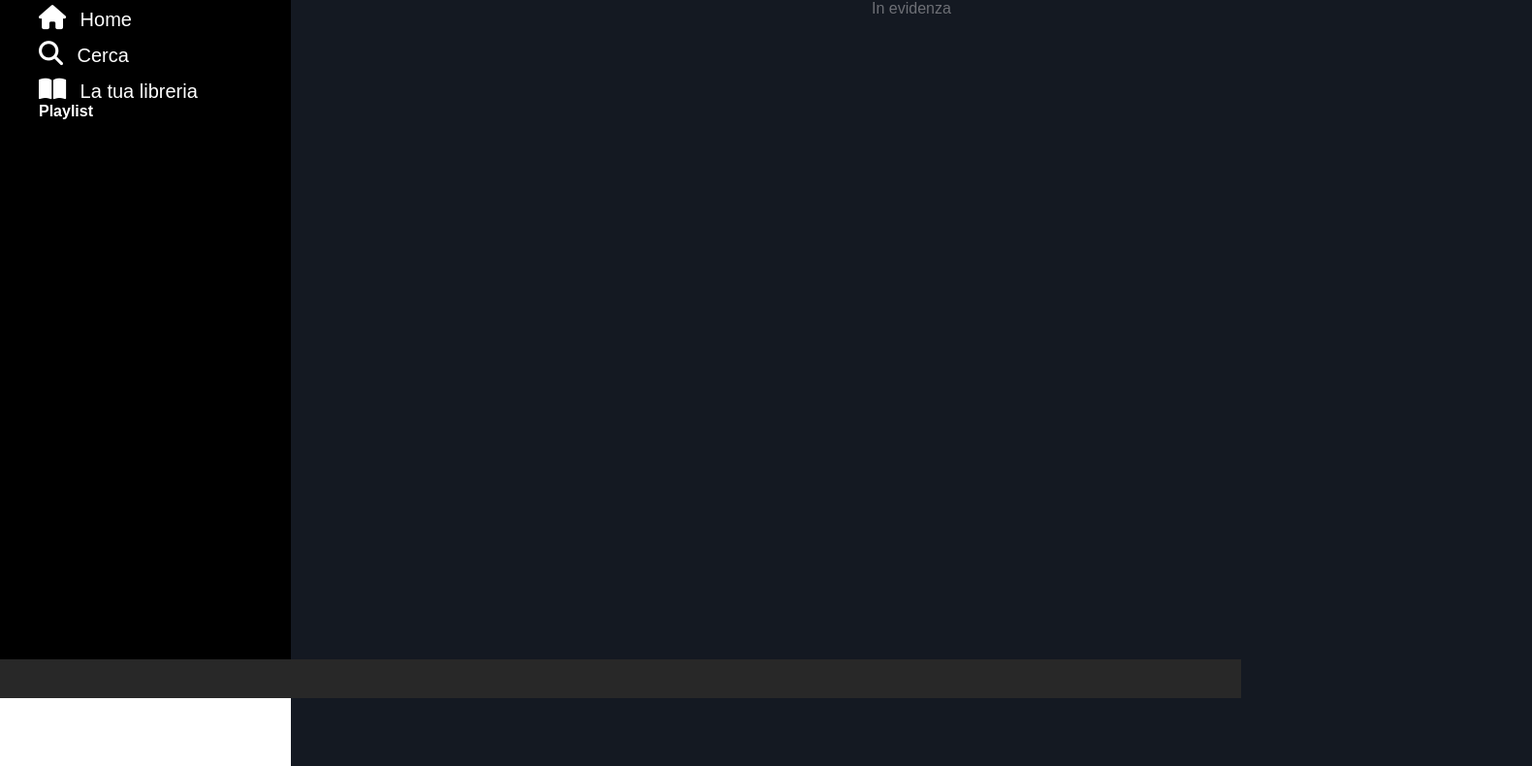
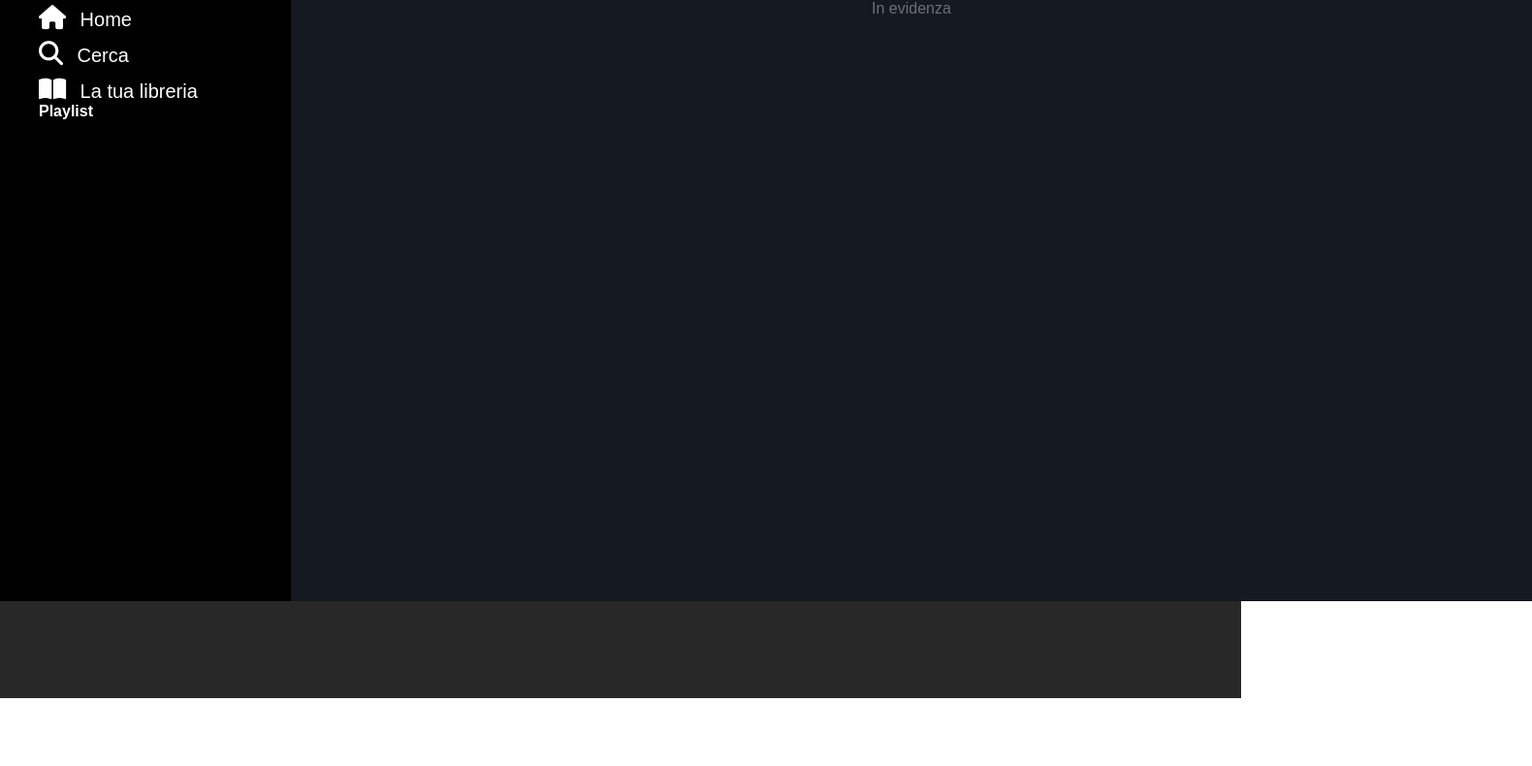
Before and after one commit to tomms25/html-css-spotifyweb, a plain HTML site: page index.html in a window 1280 px wide. Shown: the part 80-870 px from the top of the page at 97% size, 1580 px wide, since content can reach past the window. After the commit the page ends 800 px from the top, so only its background shows below. Drawn offline with Linux system fonts and the light colour scheme; a web font is replaced by a local one.

Commit message:
Struttura corretta

```diff
--- a/css/master.css
+++ b/css/master.css
@@ -32,10 +32,10 @@ a{
 .botton{
     background-color: #080b12;
     opacity: 90%;
-    width: 100%;
     position: fixed;
     top: 0;
     right: 0;
+    left: 300px;
     z-index: 300;
     display: flex;
     justify-content: flex-end;
@@ -58,7 +58,7 @@ a{
 
 .wrapper{
     background-color: #000000;
-    height: 100%;
+    height: calc(100% - 100px);
     width: 300px;
     position: fixed;
     top: 0;
@@ -97,16 +97,18 @@ a{
 /* Album section */
 .album-container{
     background-color: #141922;
-    height: 1000px;
+    height: calc(100% - 100px);
     max-width: 1480px;
     width: 100%;
-    margin-left: 300px;
+    position: fixed;
+    top: 0;
+    left: 300px;
 }
 
 
 .category-menu{
     width: 100%;
-    margin-top: 80px;
+    padding-top: 80px;
     display: flex;
     justify-content: center;
 
@@ -121,6 +123,7 @@ a{
 
 .playbar-container{
     background-color: #282828;
+    height: 100px;
     width: 100%;
     position: fixed;
     bottom: 0;
@@ -130,5 +133,4 @@ a{
     display: flex;
     justify-content: space-between;
     align-items: center;
-    padding: 20px 0;
 }
```
